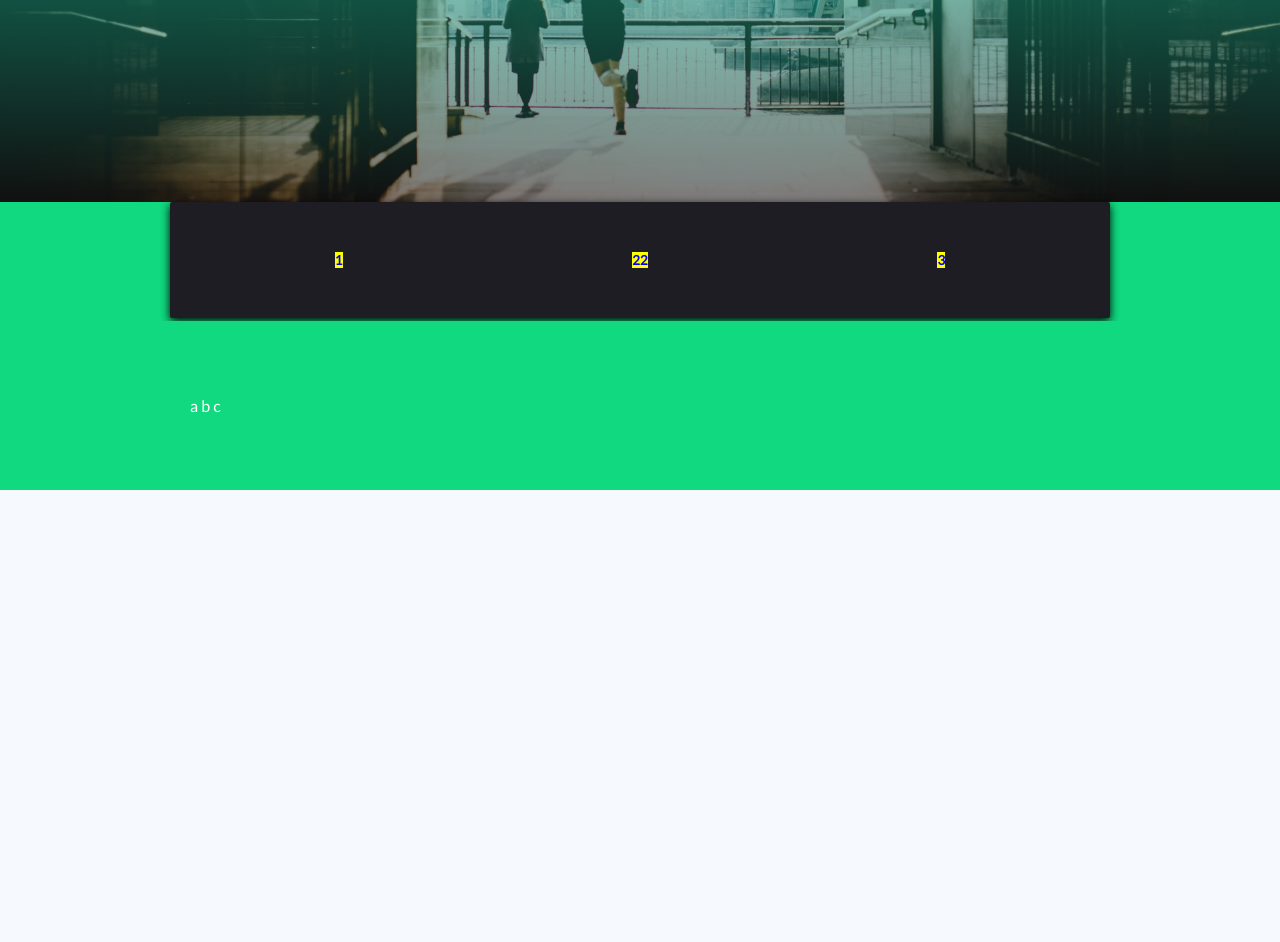
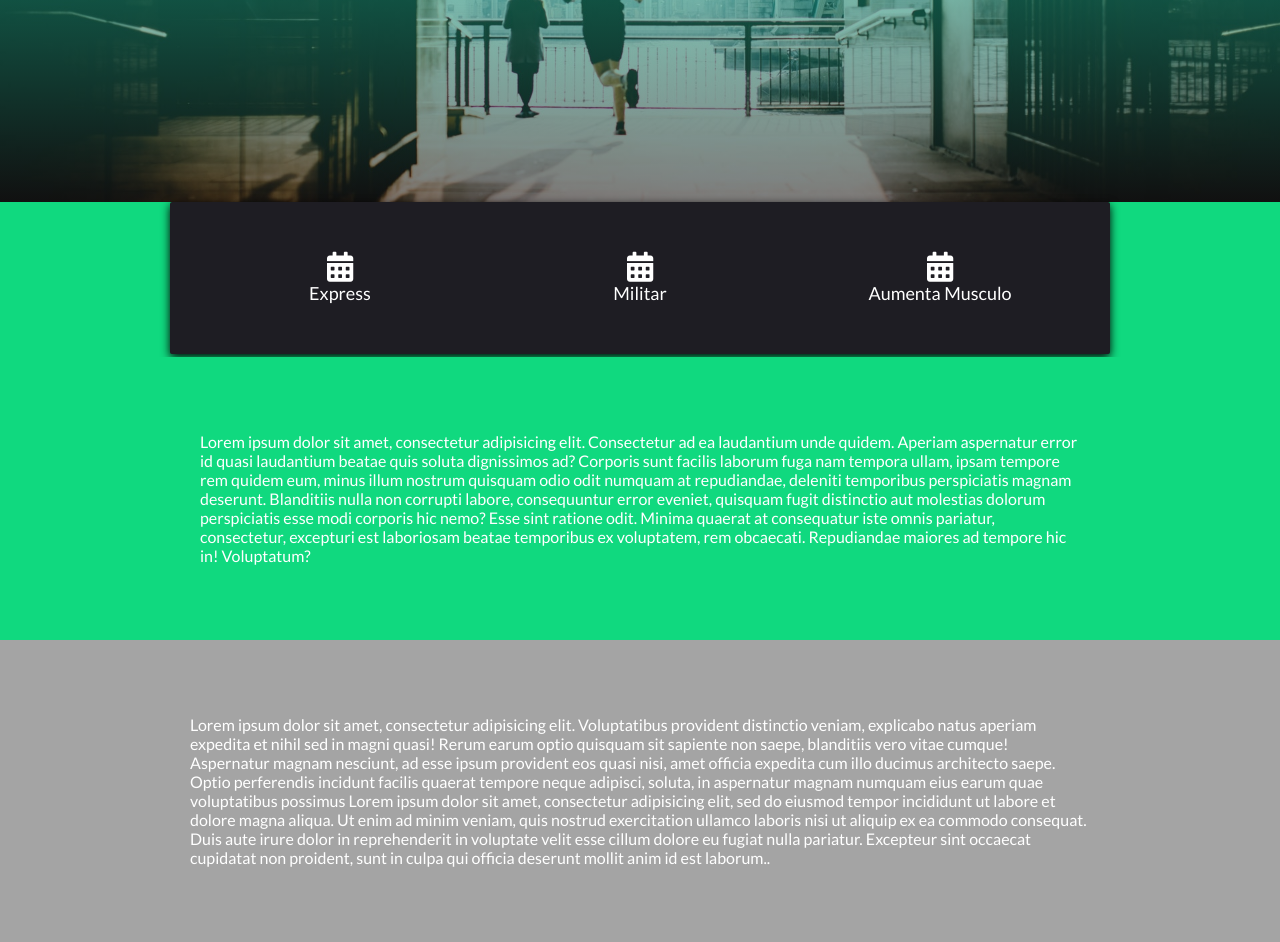
Before and after one commit to iChris96/Easy-Motion-Web, a plain HTML site: page home.html in a window 1280 px wide. Shown: the part 298-1240 px from the top of the page. Before the commit the page ends 800 px from the top, so only its background shows below. Drawn offline with Linux system fonts and the light colour scheme.

Commit message:
Links for IE

```diff
--- a/css/home.css
+++ b/css/home.css
@@ -2,6 +2,7 @@
   --var-body-color: #f6f9fe;
   --var-header-color: #1e1d23;
   --main-color: rgb(16, 217, 127);
+  --footer-color: rgb(164, 164, 164);
 }
 
 *{
@@ -43,6 +44,12 @@ section{
   padding: 75px 0;
 }
 
+.footer{
+  background-color: var(--footer-color);
+  background-color: rgb(164, 164, 164);
+  padding: 75px 0;
+}
+
 .links{
   background-color: var(--main-color);
   background-color: rgb(16, 217, 127);
@@ -55,16 +62,42 @@ section{
   max-width: 900px;
 }
 
+.main .container p{
+  padding: 0 10px;
+}
+
+
 .box{
   background-color: var(--var-header-color);
   background-color: #1e1d23;
   border-radius: 2px;
   box-shadow: 0px 3px 10px black;
-  display: flex;
-  flex-wrap: wrap;
-  justify-content: space-around;
   padding: 50px 20px;
+  display: -ms-grid;
+  display: grid;
+  -ms-grid-columns: 200px 200px 200px;
+      grid-template-columns: 1fr 1fr 1fr;
+  -ms-grid-rows: 1fr;
 }
+
+.links .box a{
+  text-align: center;
+  text-decoration: none;
+}
+
+.links .box a:hover > i{
+  color: var(--main-color);
+}
+
+.box-text{
+  font-size: 18px;
+}
+
+.box-icon{
+  color: white;
+  font-size: 30px;
+}
+
 
 .box h5{
   color: blue;
--- a/css/styles2.css
+++ b/css/styles2.css
@@ -50,7 +50,7 @@ header{
 
 .buttons-navBar a{
   text-decoration: none;
-  padding: 14px 16px;
+  padding: 14px 10px;
   color: white;
 }
 
--- a/home.html
+++ b/home.html
@@ -7,6 +7,7 @@
     <link rel="stylesheet" href="./css/home.css">
     <meta name="viewport" content="width=device-width, initial-scale=1">
     <meta http-equiv="X-UA-Compatible" content="ie=edge">
+    <link rel="stylesheet" href="https://use.fontawesome.com/releases/v5.5.0/css/all.css" integrity="sha384-B4dIYHKNBt8Bc12p+WXckhzcICo0wtJAoU8YZTY5qE0Id1GSseTk6S+L3BlXeVIU" crossorigin="anonymous">
     <title>Home</title>
   </head>
   <body>
@@ -59,17 +60,32 @@
 
     <section class="links">
       <article class="box container">
-        <h5>1</h5>
-        <h5>22</h5>
-        <h5>3</h5>
+        <a class="" href="#">
+          <i class=" box-icon fas fa-calendar-alt"></i>
+          <p class="box-text">Express</p>
+        </a>
+        <a class="" href="#">
+          <i class=" box-icon fas fa-calendar-alt"></i>
+          <p class="box-text">Militar</p>
+        </a>
+        <a class="" href="#">
+          <i class=" box-icon fas fa-calendar-alt"></i>
+          <p class="box-text">Aumenta Musculo</p>
+        </a>
       </article>
     </section>
 
     <section class="main">
       <div class="container">
-        a
-        b
-        c
+        <p>Lorem ipsum dolor sit amet, consectetur adipisicing elit. Consectetur ad ea laudantium unde quidem. Aperiam aspernatur error id quasi laudantium beatae quis soluta dignissimos ad? Corporis sunt facilis laborum fuga nam tempora ullam, ipsam tempore rem quidem eum, minus illum nostrum quisquam odio odit numquam at repudiandae, deleniti temporibus perspiciatis magnam deserunt. Blanditiis nulla non corrupti labore, consequuntur error eveniet, quisquam fugit distinctio aut molestias dolorum perspiciatis esse modi corporis hic nemo? Esse sint ratione odit. Minima quaerat at consequatur iste omnis pariatur, consectetur, excepturi est laboriosam beatae temporibus ex voluptatem, rem obcaecati. Repudiandae maiores ad tempore hic in! Voluptatum?</p>
+      </div>
+    </section>
+
+    <section class="footer">
+      <div class="container">
+
+          <p>Lorem ipsum dolor sit amet, consectetur adipisicing elit. Voluptatibus provident distinctio veniam, explicabo natus aperiam expedita et nihil sed in magni quasi! Rerum earum optio quisquam sit sapiente non saepe, blanditiis vero vitae cumque! Aspernatur magnam nesciunt, ad esse ipsum provident eos quasi nisi, amet officia expedita cum illo ducimus architecto saepe. Optio perferendis incidunt facilis quaerat tempore neque adipisci, soluta, in aspernatur magnam numquam eius earum quae voluptatibus possimus Lorem ipsum dolor sit amet, consectetur adipisicing elit, sed do eiusmod tempor incididunt ut labore et dolore magna aliqua. Ut enim ad minim veniam, quis nostrud exercitation ullamco laboris nisi ut aliquip ex ea commodo consequat. Duis aute irure dolor in reprehenderit in voluptate velit esse cillum dolore eu fugiat nulla pariatur. Excepteur sint occaecat cupidatat non proident, sunt in culpa qui
+            officia deserunt mollit anim id est laborum..</p>
       </div>
     </section>
 
```
